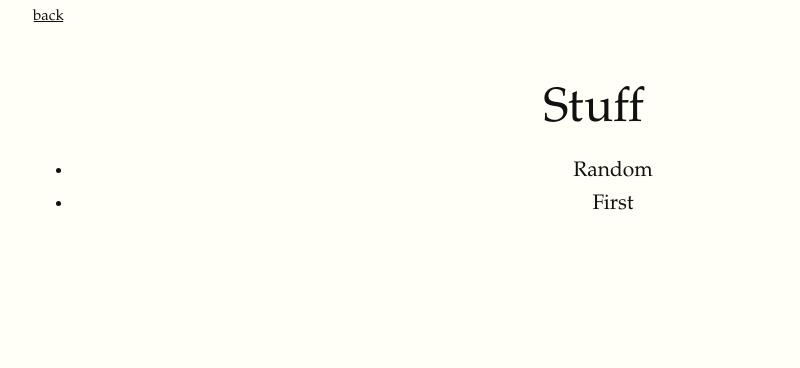
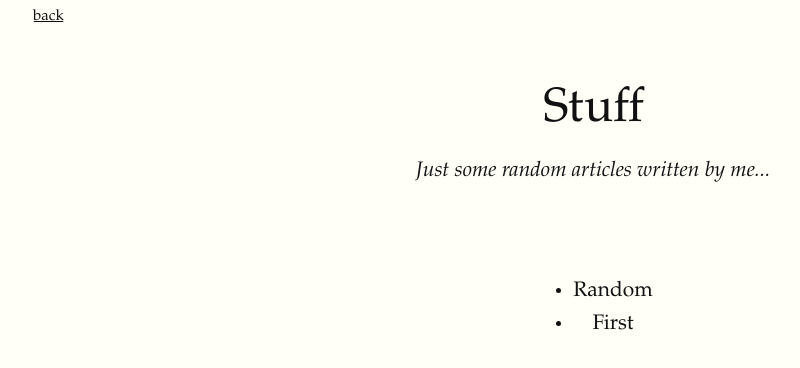
Before and after one commit to asdf1899/stuff, a Vue app: page / in a window 1280 px wide. Shown: the top 368 px of the page, without its empty margins (127-927 px from the left). Built offline with nearby package versions, Linux system fonts and the light colour scheme.

Commit message:
Init vue router

```diff
--- a/package.json
+++ b/package.json
@@ -9,7 +9,9 @@
   },
   "dependencies": {
     "core-js": "^3.6.4",
-    "vue": "^2.6.11"
+    "vue": "^2.6.11",
+    "vue-markdown": "^2.2.4",
+    "vue-router": "^3.1.6"
   },
   "devDependencies": {
     "@vue/cli-plugin-babel": "~4.2.0",
--- a/src/components/ArticlesList.vue
+++ b/src/components/ArticlesList.vue
@@ -1,7 +1,8 @@
 <template>
-    <ul style="text-align:center">
+
+    <ul style="text-align:center;display:table;margin: 0 auto;margin-top:90px">
         <li v-for="article in articles" :key="article.title">
-            {{ article.title }}
+            <a>{{ article.title }}</a>
         </li>
     </ul>
 </template>
--- a/src/components/Homepage.vue
+++ b/src/components/Homepage.vue
@@ -1,6 +1,9 @@
 <template>
     <div>
         <NavBar url="http://anasaraid.me" title="Stuff"></NavBar>
+        <div style="text-align:center">
+            <p><i>Just some random articles written by me...</i></p>
+        </div>
         <ArticlesList :articles="items"></ArticlesList>
     </div>
  </template>
@@ -18,8 +21,8 @@
     data: function(){
         return {
             items: [
-                {title: 'Random'},
-                {title: 'First'}
+                {id:2, title: 'Random'},
+                {id:1, title: 'First'}
             ]
         }
     }
```
Also changed, not shown: 2 other files (tests, documents, lock files or other folders).
